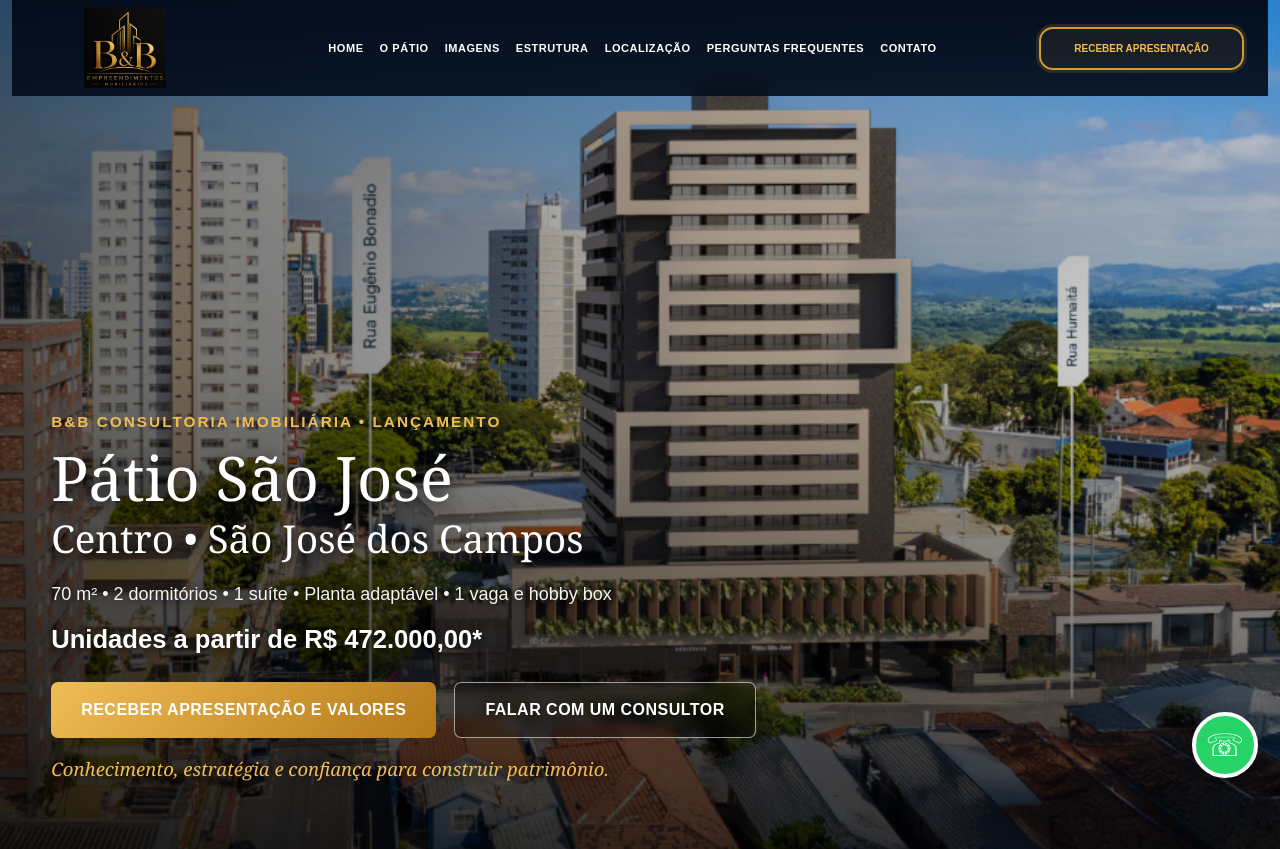
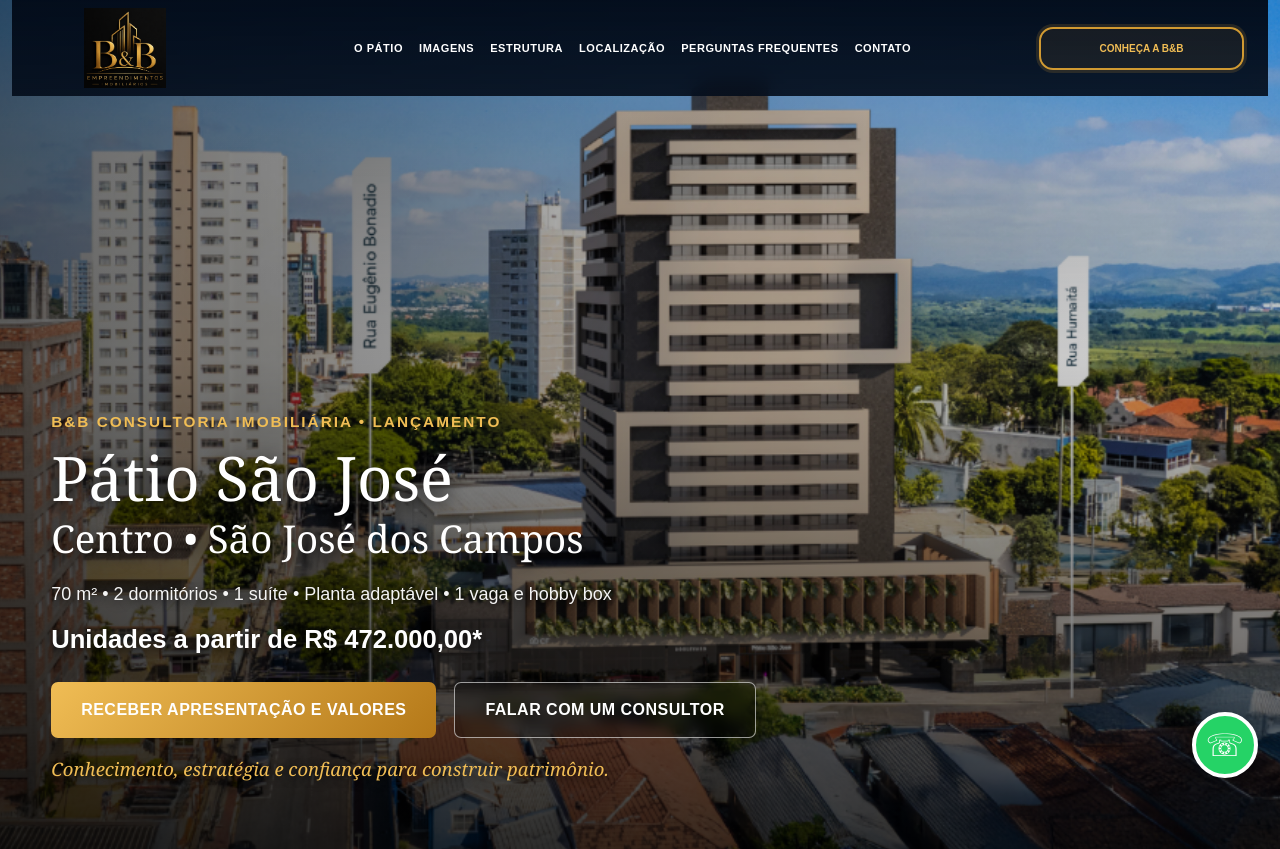
Before and after one commit to altamirbonilhajunior2-prog/landing-patio-sao-jose, a plain HTML site: page index.html in a window 1280 px wide. Shown: the top 849 px of the page. Drawn offline with Linux system fonts and the light colour scheme.

Commit message:
Liga cabecalho ao portal da BB

```diff
--- a/index.html
+++ b/index.html
@@ -8,8 +8,8 @@
 <header class="site-header">
 <a class="brand" href="#inicio" aria-label="B&B Consultoria Imobiliária"><img src="assets/logo-bb.png" alt="B&B Consultoria Imobiliária"></a>
 <button class="menu-toggle" type="button" aria-label="Abrir menu" aria-expanded="false" aria-controls="menu-principal">☰</button>
-<nav class="nav" id="menu-principal" aria-label="Menu principal"><a href="#inicio">Home</a><a href="#imovel">O Pátio</a><a href="#galeria">Imagens</a><a href="#estrutura">Estrutura</a><a href="#localizacao">Localização</a><a href="#perguntas-frequentes">Perguntas Frequentes</a><a href="#contato">Contato</a></nav>
-<a class="header-cta whatsapp-link" data-cta-location="cabecalho" href="https://wa.me/5512978140636?text=Ol%C3%A1%2C%20tenho%20interesse%20no%20P%C3%A1tio%20S%C3%A3o%20Jos%C3%A9.%20Gostaria%20de%20receber%20a%20apresenta%C3%A7%C3%A3o%20e%20as%20condi%C3%A7%C3%B5es." target="_blank" rel="noopener">Receber apresentação</a></header>
+<nav class="nav" id="menu-principal" aria-label="Menu principal"><a href="#imovel">O Pátio</a><a href="#galeria">Imagens</a><a href="#estrutura">Estrutura</a><a href="#localizacao">Localização</a><a href="#perguntas-frequentes">Perguntas Frequentes</a><a href="#contato">Contato</a></nav>
+<a class="header-cta" href="https://www.bbconsultoriaimoveis.com.br/" target="_blank" rel="noopener">CONHEÇA A B&amp;B</a></header>
 <main>
 <section class="hero" id="inicio"><div class="hero-layer"></div><div class="hero-content">
 <p class="eyebrow">B&B Consultoria Imobiliária • Lançamento</p><h1>Pátio São José</h1><h2>Centro • São José dos Campos</h2>
```
